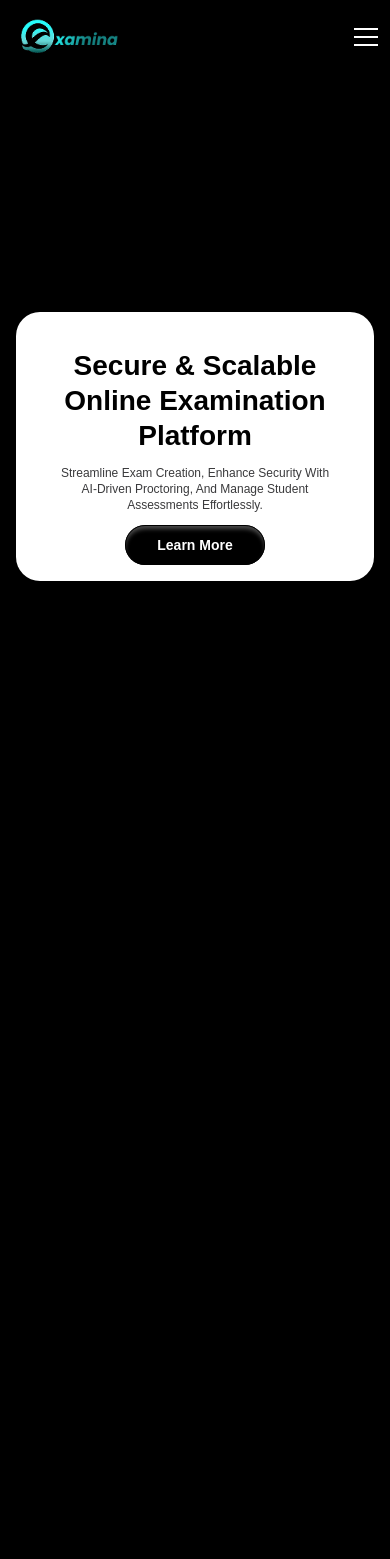
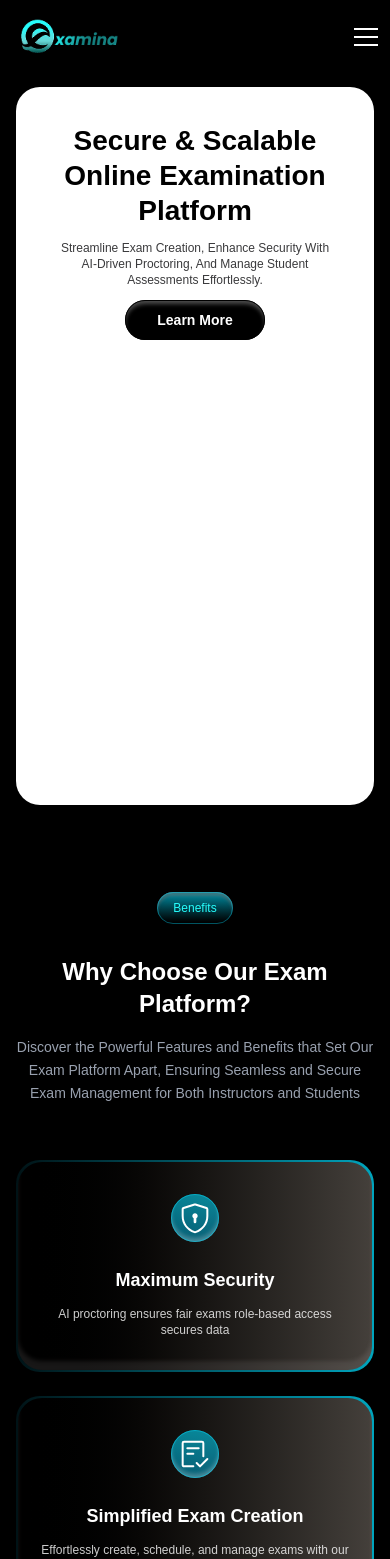
Before and after one commit to AgilWave/Examina-Frontend, a Next.js app: page / in a window 390 px wide. Shown: the top 1559 px of the page. Before the commit the page ends 868 px from the top, so only its background shows below. Built offline with nearby package versions, Linux system fonts and the light colour scheme.

Commit message:
feat(compoenent): added tag component and page import

```diff
--- a/app/page.tsx
+++ b/app/page.tsx
@@ -1,17 +1,23 @@
 "use client";
 
 import HeroSection from "@/components/landing-page/hero-section/page";
-import NaVBar from "@/components/landing-page/navbar/page";
+import NavBar from "@/components/landing-page/navbar/page";
+import Benefits from "@/components/landing-page/benefits/page";
 
 export default function LandingPage() {
   return (
-    <div className="flex flex-col w-full min-h-screen">
-    <div className="w-full px-4 sm:px-6 md:px-8 lg:px-16 xl:px-32">
-      <NaVBar />
+    <div className="min-h-screen flex flex-col w-full">
+      <header className="w-full px-4 sm:px-6 md:px-8 lg:px-16 xl:px-32">
+        <NavBar />
+      </header>
+
+      <main className="flex-1 flex w-full px-4 sm:px-6 md:px-8 lg:px-16 xl:px-32 mt-6 md:mt-10">
+        <HeroSection />
+      </main>
+
+      <section className="flex-1 w-full px-4 sm:px-6 md:px-8 lg:px-16 xl:px-32 mt-6 md:mt-10">
+        <Benefits />
+      </section>
     </div>
-    <div className="flex-1 w-full px-4 sm:px-6 md:px-8 lg:px-16 xl:px-32 mt-6 md:mt-10">
-      <HeroSection />
-    </div>
-  </div>
   );
 }
--- /dev/null
+++ b/components/landing-page/_components/tag.tsx
@@ -0,0 +1,26 @@
+import React from "react";
+
+interface TagProps {
+  label: string;
+  className?: string;
+}
+
+const Tag: React.FC<TagProps> = ({ label, className }) => {
+  return (
+    <div
+  className={`h-8 sm:h-9 md:h-10 px-4 sm:px-6 md:px-8 py-1.5 sm:py-2 md:py-2.5
+    bg-gradient-to-b from-cyan-400/70 to-black/30
+    rounded-full sm:rounded-[60px]
+    shadow-[inset_0px_4px_3px_0px_rgba(104,104,104,0.57)] sm:shadow-[inset_0px_6px_4.4px_0px_rgba(104,104,104,0.57)]
+    outline outline-offset-[-1px] outline-cyan-400/40
+    inline-flex justify-center items-center gap-1.5 sm:gap-2 md:gap-2.5 overflow-hidden
+    w-auto ${className}`}
+>
+  <div className="justify-start text-primary text-xs sm:text-sm font-medium whitespace-nowrap">
+    {label}
+  </div>
+</div>
+  );
+};
+
+export default Tag;
```
